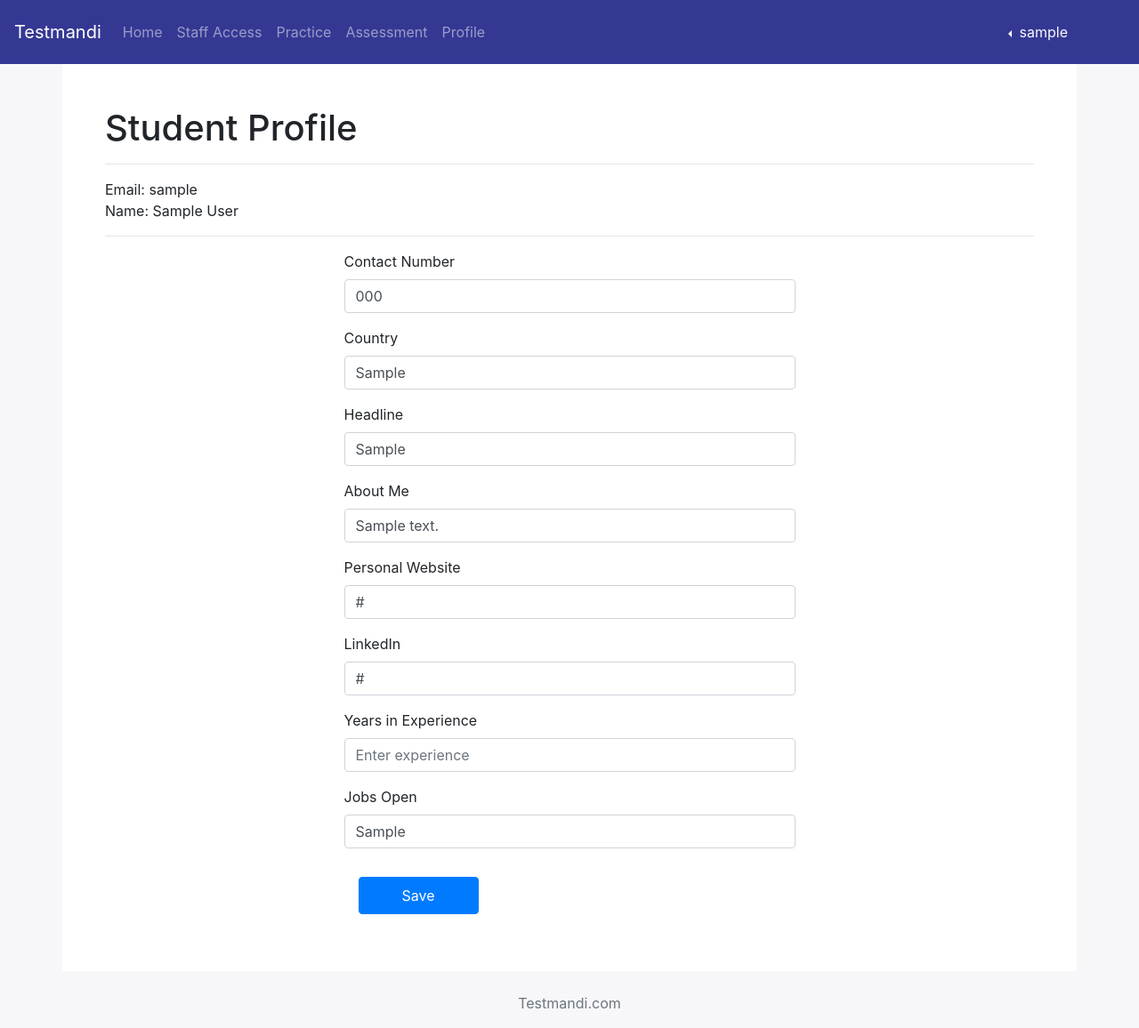
After one commit to aritra1999/testMandiCheckingEngine, a Django app: page /auth/profile/ in a window 1280 px wide. The commit adds this page. Shown: the whole page at 89% size. Run offline with Django 3.2, Linux system fonts and the light colour scheme; a user stored in the database is signed in; tables that the repository leaves empty hold one stand-in row (values such as "Sample post"); some libraries are stand-ins or nearby versions.

Commit message:
Added profile page and edit profile form

```diff
--- a/templates/base/header.html
+++ b/templates/base/header.html
@@ -13,14 +13,12 @@
             {% if request.user.is_staff %}
                 <li class="nav-item">
                     <a class="nav-link" href="{% url 'staff' %}">Staff Access</a>
-                </li>ll
+                </li>
             {% else %}
                 <li class="nav-item">
                     <a class="nav-link" href="{% url 'dashboard' %}">Home</a>
                 </li>
             {% endif %}
-
-
             <li class="nav-item">
                 <a class="nav-link" href="{% url 'question-list' %}">Practice</a>
             </li>
@@ -28,7 +26,7 @@
                 <a class="nav-link" href="{% url 'assesment-home' %}">Assessment</a>
             </li>
             <li class="nav-item">
-                <a class="nav-link" href="#">Profile</a>
+                <a class="nav-link" href="{% url 'profile' %}">Profile</a>
             </li>
             <!-- <li class="nav-item">
                 <a class="nav-link" href="#">Jobs</a>
--- /dev/null
+++ b/templates/users/profile.html
@@ -0,0 +1,98 @@
+{% extends "base/base.html" %}
+{% block content %}
+
+    <div class="container p-5">
+        <h1>{{ user_type }} Profile</h1>
+        <hr>
+        Email: {{ user.username }} <br>
+        Name: {{ user.first_name }}&nbsp;{{ user.last_name }}
+        <hr>
+        <div class="row">
+            <div class="col-3"></div>
+            <div class="col-6">
+                {% if user_type == "Organization" %}
+                    <form action="" method="POST"> {% csrf_token %}
+                        <input type="hidden" value="{{ user_type }}" name="user_type">
+                        <div class="form-group">
+                            <label>Company Name</label>
+                            <input type="text" class="form-control" placeholder="Enter company name" name="company_name" value="{{ profile.company_name }}"
+                                   required/>
+                        </div>
+                        <div class="form-group">
+                            <label>Contact Number</label>
+                            <input type="tel" class="form-control" placeholder="Enter contact number" value="{{ profile.contact_number }}"
+                                   name="contact_number" required/>
+                        </div>
+                        <div class="form-group">
+                            <label>Country</label>
+                            <input type="text" class="form-control" placeholder="Enter country" name="country" value="{{ profile.country }}"
+                                   required/>
+                        </div>
+
+                        <div class="form-group">
+                            <label>Website</label>
+                            <input type="url" class="form-control" placeholder="Enter website url" name="website" value="{{ profile.website }}"
+                                   required/>
+                        </div>
+                        <button type="submit" class="btn btn-primary px-5 py-2 m-3">Save</button>
+                    </form>
+                {% elif user_type == "Student" %}
+                    <form action="" method="POST"> {% csrf_token %}
+                        <input type="hidden" value="{{ user_type }}" name="user_type">
+                        <div class="form-group">
+                            <label>Contact Number</label>
+                            <input type="tel" class="form-control" placeholder="Enter contact number"
+                                   value="{{ profile.contact_number }}"
+                                   name="contact_number" required/>
+                        </div>
+                        <div class="form-group">
+                            <label>Country</label>
+                            <input type="text" class="form-control" placeholder="Enter country" name="country"
+                                   value="{{ profile.country }}"
+                                   required/>
+                        </div>
+                        <div class="form-group">
+                            <label>Headline</label>
+                            <input type="text" class="form-control" placeholder="Enter headline" name="headline"
+                                   value="{{ profile.headline }}"
+                                   required/>
+                        </div>
+                        <div class="form-group">
+                            <label>About Me</label>
+                            <input type="text" class="form-control" placeholder="About Me" name="about_me"
+                                   value="{{ profile.about_me }}"
+                                   required/>
+                        </div>
+                        <div class="form-group">
+                            <label>Personal Website</label>
+                            <input type="url" class="form-control" placeholder="Enter website url" name="website"
+                                   value="{{ profile.website }}"
+                                   required/>
+                        </div>
+                        <div class="form-group">
+                            <label>LinkedIn</label>
+                            <input type="url" class="form-control" placeholder="Enter LinkedIn URL"
+                                   value="{{ profile.social_website }}"
+                                   name="social_website" required/>
+                        </div>
+                        <div class="form-group">
+                            <label>Years in Experience</label>
+                            <input type="number" class="form-control" placeholder="Enter experience" name="years_exp"
+                                   value="{{ profile.years_exp }}"
+                                   required/>
+                        </div>
+                        <div class="form-group">
+                            <label>Jobs Open</label>
+                            <input type="text" class="form-control" placeholder="Enter Jobs Open" name="jobs_open"
+                                   value="{{ profile.job_open }}"
+                                   required/>
+                        </div>
+                        <button type="submit" class="btn btn-primary px-5 py-2 m-3">Save</button>
+                    </form>
+                {% endif %}
+            </div>
+            <div class="col-3"></div>
+        </div>
+    </div>
+
+{% endblock %}
--- a/users/urls.py
+++ b/users/urls.py
@@ -1,13 +1,14 @@
 from django.urls import path, include
 from django.contrib.auth.views import LogoutView, PasswordResetView, PasswordResetDoneView, PasswordResetConfirmView, PasswordResetCompleteView
 
-from .views import auth_view, test_email_view, auth_otp_view, auth_details_view
+from .views import auth_view, test_email_view, auth_otp_view, auth_details_view, profile_view
 
 urlpatterns = [
     path('', auth_view, name="reglogin"),
     path('test/', test_email_view, name='test_email'),
     path('otp/', auth_otp_view, name="auth_otp"),
     path('details/', auth_details_view, name='auth_details'),
+    path('profile/', profile_view, name='profile'),
     path('logout', LogoutView.as_view(), name="logout"),
     path('reset_password/', PasswordResetView.as_view(), name="reset_password"),
     path('reset_pass_sent/', PasswordResetDoneView.as_view(), name="password_reset_done"),
--- a/users/views.py
+++ b/users/views.py
@@ -83,6 +83,7 @@ def auth_details_view(request):
     context = {
         'title': 'Registration Details'
     }
+
     if request.session['user_type'] == "organization":
         if request.method == "POST":
             OrgProfile.objects.create(
@@ -111,6 +112,47 @@ def auth_details_view(request):
         return render(request, 'users/student.html', context)
 
 
+@login_required
+def profile_view(request):
+    user = request.user
+
+    if request.method == "POST":
+        user_type = request.POST.get('user_type')
+        if user_type == "Organization":
+            instance = OrgProfile.objects.get(user=user)
+            instance.company_name = request.POST.get('company_name')
+            instance.contact_number = request.POST.get('contact_number')
+            instance.country = request.POST.get('country')
+            instance.website = request.POST.get('website')
+            instance.save()
+        else:
+            instance = StudentProfile.objects.get(user=user)
+            instance.contact_number = request.POST.get('contact_number')
+            instance.country = request.POST.get('country')
+            instance.headline = request.POST.get('headline')
+            instance.about_me = request.POST.get('about_me')
+            instance.website = request.POST.get('website')
+            instance.social_website = request.POST.get('social_website')
+            instance.years_exp = request.POST.get('years_exp')
+            instance.jobs_open = request.POST.get('jobs_open')
+            instance.save()
+
+    try:
+        profile = StudentProfile.objects.get(user=user)
+        user_type = "Student"
+    except:
+        profile = OrgProfile.objects.get(user=user)
+        user_type = "Organization"
+
+    context = {
+        'title': user.username,
+        'user': user,
+        'profile': profile,
+        'user_type': user_type
+    }
+    return render(request, 'users/profile.html', context)
+
+
 def test_email_view(request):
     context = {
         'title': 'Test Email Sending'
```
Also changed, not shown: Testmandi/settings.py (line endings or trailing spaces).
